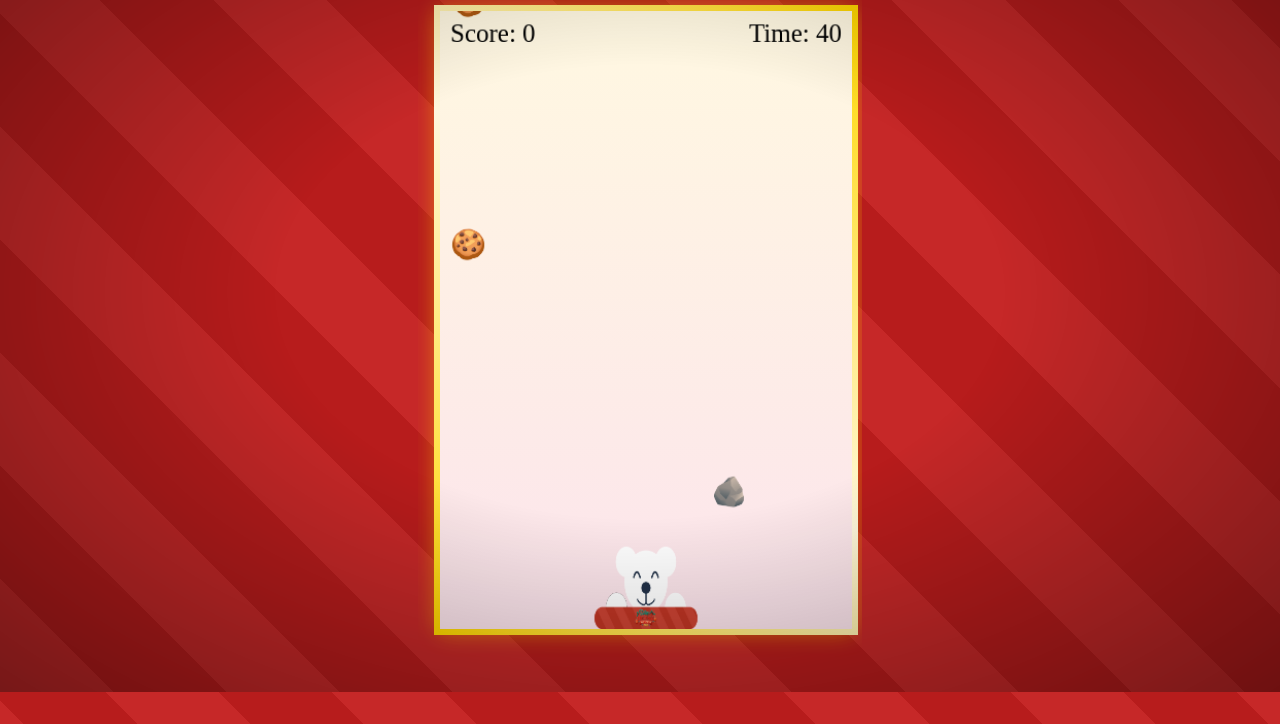
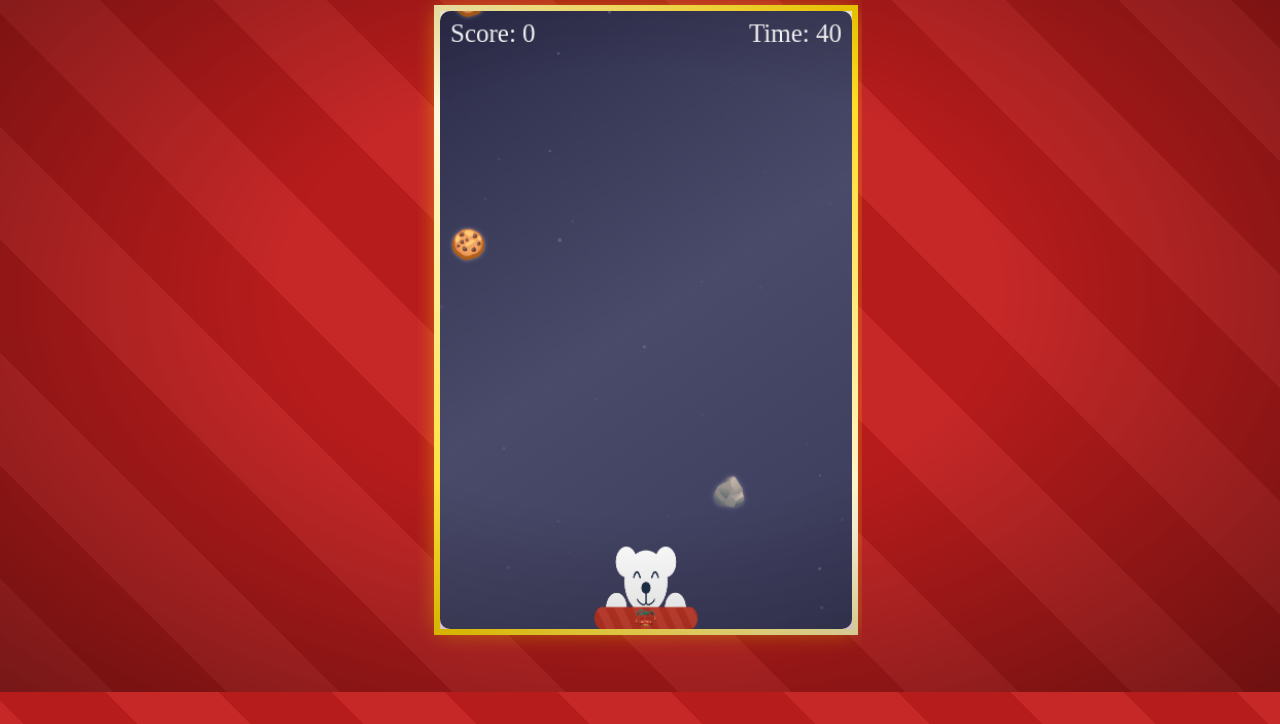
Before and after one commit to VTwin90/twinsi-cookie-catch, a plain HTML site: page index.html in a window 1280 px wide. Shown: the part 108-832 px from the top of the page. Drawn offline with Linux system fonts and the light colour scheme; a web font is replaced by a local one.

Commit message:
Enhance game visuals with Nordic sky background, animated sparkling stars, and improved emoji layering

```diff
--- a/game.js
+++ b/game.js
@@ -19,6 +19,21 @@ let lastCaughtItem = null;
 let bonusCookieSpawned = false;
 let sparklePulse = 0;
 
+// Star field
+let stars = [];
+
+function generateStars(count) {
+  stars = [];
+  for (let i = 0; i < count; i++) {
+    stars.push({
+      x: Math.random() * canvas.width,
+      y: Math.random() * canvas.height,
+      r: Math.random() * 1.5 + 0.5,
+      pulse: Math.random() * 100
+    });
+  }
+}
+
 // Resize canvas to match wrapper
 function resizeCanvas() {
   const maxWidth = 400;
@@ -34,8 +49,26 @@ function resizeCanvas() {
   canvas.height = height;
 
   twinsi.y = canvas.height - 80;
+  generateStars(50); // regenerate stars on resize
 }
 
+// Draw Game Background
+function drawBackground() {
+  const gradient = ctx.createLinearGradient(0, 0, canvas.width, canvas.height);
+  gradient.addColorStop(0, '#2c2c4a');
+  gradient.addColorStop(0.5, '#4a4a6a');
+  gradient.addColorStop(1, '#3a3a5a');
+  ctx.fillStyle = gradient;
+  ctx.fillRect(0, 0, canvas.width, canvas.height);
+
+  for (let star of stars) {
+    const alpha = 0.1 + Math.sin((star.pulse + sparklePulse) / 20) * 0.1;
+    ctx.fillStyle = `rgba(255,255,255,${alpha})`;
+    ctx.beginPath();
+    ctx.arc(star.x, star.y, star.r, 0, Math.PI * 2);
+    ctx.fill();
+  }
+}
 
 // Draw Twinsi Bear
 function drawTwinsi() {
@@ -44,7 +77,7 @@ function drawTwinsi() {
 
 // Draw falling items
 function drawItems() {
-  ctx.font = '28px Arial';
+  ctx.font = '28px "Segoe UI Emoji", "Apple Color Emoji", sans-serif';
   ctx.textAlign = 'left';
 
   items.forEach(item => {
@@ -57,6 +90,7 @@ function drawItems() {
       ctx.save();
       ctx.shadowColor = `rgba(255, 255, 150, ${pulseAlpha})`;
       ctx.shadowBlur = pulseBlur;
+      ctx.fillStyle = '#fff';
       ctx.fillText(emoji, item.x, item.y);
       ctx.restore();
 
@@ -66,7 +100,15 @@ function drawItems() {
       ctx.strokeText(emoji, item.x, item.y);
       ctx.restore();
     } else {
+      ctx.save();
+      ctx.fillStyle = '#fff';
+      ctx.shadowColor = 'rgba(255, 255, 255, 0.3)';
+      ctx.shadowBlur = 4;
       ctx.fillText(emoji, item.x, item.y);
+      ctx.strokeStyle = 'rgba(0, 0, 0, 0.3)';
+      ctx.lineWidth = 1;
+      ctx.strokeText(emoji, item.x, item.y);
+      ctx.restore();
     }
   });
 
@@ -124,7 +166,7 @@ function spawnItem() {
 // Draw score and timer
 function drawHUD() {
   const width = canvas.width;
-  ctx.fillStyle = 'black';
+  ctx.fillStyle = '#fff';
   ctx.font = '25px Iceberg';
   ctx.textAlign = 'left';
   ctx.fillText(`Score: ${score}`, 10, 30);
@@ -138,6 +180,8 @@ function gameLoop() {
   const height = canvas.height;
 
   ctx.clearRect(0, 0, width, height);
+  drawBackground();
+
   drawTwinsi();
   drawItems();
   updateItems();
@@ -153,10 +197,11 @@ function gameLoop() {
     clearInterval(countdownInterval);
 
     ctx.clearRect(0, 0, width, height);
+    drawBackground();
     drawTwinsi();
     drawHUD();
 
-    ctx.fillStyle = 'black';
+    ctx.fillStyle = '#fff';
     ctx.font = '30px Iceberg';
     ctx.textAlign = 'center';
     ctx.fillText(`Game Over! Score: ${score}`, width / 2, height / 2);
--- a/styles.css
+++ b/styles.css
@@ -21,7 +21,7 @@ body {
         #b71c1c 160px
       );
   padding: 1rem;
-  color: white;
+  color: #fff;
   text-align: center;
   font-family: 'Iceberg', sans-serif;
   overflow: hidden;
@@ -92,7 +92,7 @@ canvas {
   border: 2px solid #fff;
   border-radius: 12px;
   box-shadow: 0 4px 12px rgba(0, 0, 0, 0.4);
-  color: white;
+  color: #fff;
   font-weight: bold;
   font-size: clamp(1rem, 2.5vw, 1.5rem);
   font-family: 'Iceberg', sans-serif;
```
